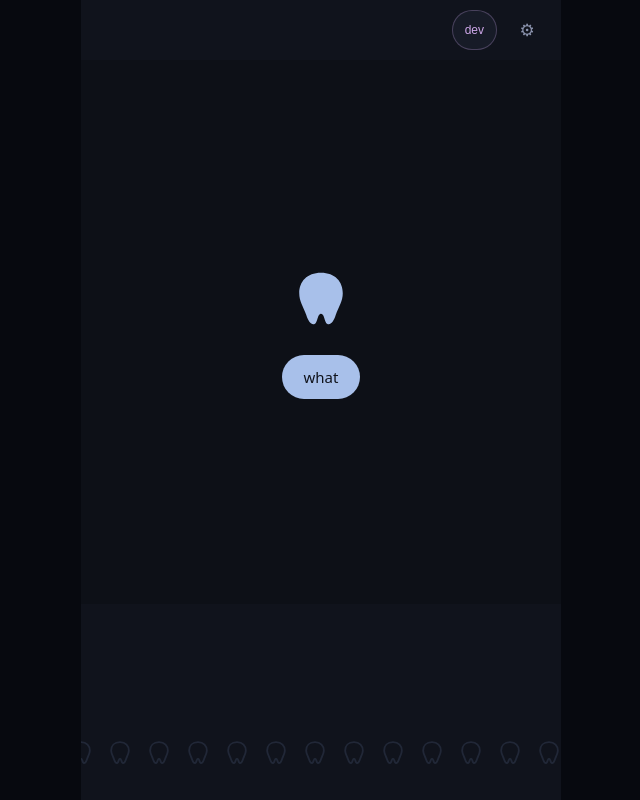
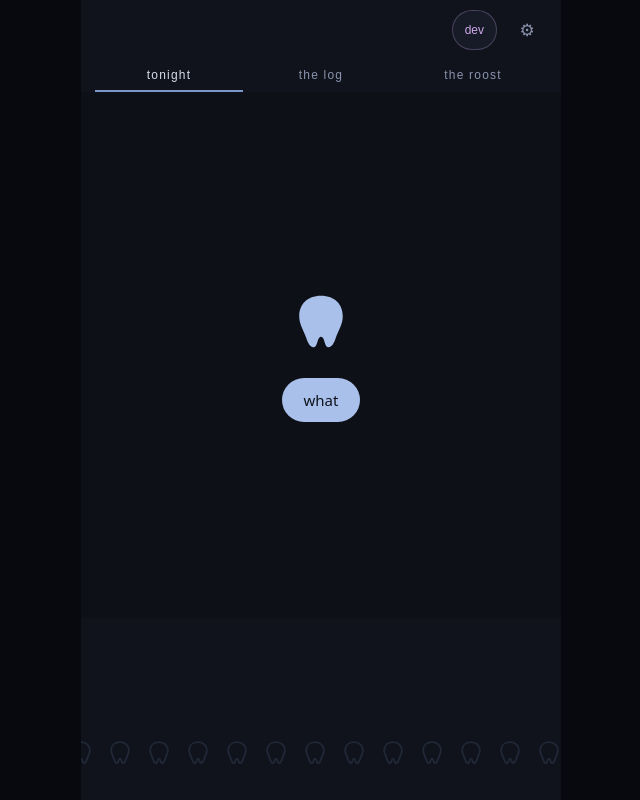
Before and after one commit to earchibald/tooth-fairy, a website with bundled scripts: page index.html in a window 1280 px wide. Shown: the whole page, without its empty margins (319-959 px from the left). Built offline with nearby package versions, Linux system fonts and the light colour scheme.

Commit message:
Three-tab UX: tonight / the log / the roost, badges, forced beat focus
Co-Authored-By: Claude Fable 5 <noreply@anthropic.com>
Claude-Session: https://claude.ai/code/session_01RyXbkCGnRcrqrKLrvEnSwg

```diff
--- a/css/main.css
+++ b/css/main.css
@@ -279,3 +279,21 @@ textarea.saveBox { width: 100%; height: 70px; resize: none; }
      (the JS timeout removes the node). */
   .float { animation: none !important; opacity: 1; }
 }
+
+/* ---------- tabs ---------- */
+.tabBar { display: flex; gap: 4px; padding: 0 14px; }
+.tabBtn {
+  flex: 1; background: none; border: none; border-bottom: 2px solid transparent;
+  color: var(--dim); font-size: 12px; letter-spacing: 0.1em; padding: 8px 0;
+  cursor: pointer; position: relative;
+}
+.tabBtn.active { color: var(--ink); border-bottom-color: var(--accent); }
+.tabDot {
+  position: absolute; top: 6px; right: 12px; width: 6px; height: 6px;
+  border-radius: 50%; background: var(--glow);
+}
+.tabPanel { flex: 1; overflow-y: auto; display: flex; flex-direction: column; }
+.logPlaceholder {
+  margin: auto; color: var(--dim); font-size: 13px; letter-spacing: 0.1em;
+  text-transform: uppercase;
+}
--- a/js/config/names.js
+++ b/js/config/names.js
@@ -48,6 +48,7 @@ export const NAME_DEFAULTS = Object.freeze({
   verbs: Object.freeze({
     tiptoe: 'TIPTOE', readNote: 'READ A NOTE', journal: 'JOURNAL',
   }),
+  tabs: Object.freeze({ tonight: 'tonight', log: 'the log', roost: 'the roost' }),
   meters: Object.freeze({
     teeth: 'TEETH', notes: 'notes', belief: 'BELIEF', stir: 'STIR',
     noise: 'noise', hush: 'hush',
--- a/js/main.js
+++ b/js/main.js
@@ -150,7 +150,7 @@ function drainSfx() {
         if (aside) ui.stage.aside(aside.text);
         break;
       }
-      case 'reveal': break;    // the roost handles arrival ceremony
+      case 'reveal': ui.tabs.setBadge('roost', true); break; // dot the roost tab; the roost itself handles arrival ceremony
       case 'ferry': break;     // the conveyor lump is the feedback
       case 'expire': break;
       default: break;
@@ -193,6 +193,11 @@ document.addEventListener('visibilitychange', () => {
 });
 
 // ---- keyboard ----
+const TAB_ORDER = ['tonight', 'log', 'roost'];
+function cycle(d) {
+  const i = TAB_ORDER.indexOf(ui.tabs.active());
+  ui.tabs.show(TAB_ORDER[(i + d + 3) % 3]);
+}
 document.addEventListener('keydown', (e) => {
   if (e.repeat || e.metaKey || e.ctrlKey || e.altKey) return;
   const t = e.target;
@@ -218,6 +223,8 @@ document.addEventListener('keydown', (e) => {
         : ui.overlays.openJournal(box.state, script);
       break;
     case 'Escape': ui.overlays.closeAll(); break;
+    case '[': cycle(-1); break;
+    case ']': cycle(1); break;
     default:
       if (e.key >= '1' && e.key <= '9') ui.roost.pressKey(Number(e.key));
   }
--- a/js/ui/render.js
+++ b/js/ui/render.js
@@ -9,6 +9,7 @@ import { createStage } from './stage.js';
 import { createRoost } from './roost.js';
 import { createOverlays } from './overlays.js';
 import { createConveyor } from './conveyor.js';
+import { createTabs } from './tabs.js';
 
 function el(tag, cls, text) {
   const node = document.createElement(tag);
@@ -62,9 +63,16 @@ export function buildUI(app, ctx) {
   topbar.append(beliefMeter, stirMeter, spacer, notesChip, journalBtn, settingsBtn);
   app.appendChild(topbar);
 
+  // ---- tabs ----
+  const tabs = createTabs(app, names);
+  app.appendChild(tabs.bar);
+  app.appendChild(tabs.panels.tonight);
+  app.appendChild(tabs.panels.log);
+  app.appendChild(tabs.panels.roost);
+
   // ---- stage ----
   const stageEl = el('main');
-  app.appendChild(stageEl);
+  tabs.panels.tonight.appendChild(stageEl);
   const stage = createStage(stageEl, {
     vfx,
     script: ctx.script,
@@ -76,9 +84,12 @@ export function buildUI(app, ctx) {
     onOrphan: (id) => { dispatch('dismissBeat', { id }); },
   });
 
+  // ---- the log (placeholder until task 11) ----
+  tabs.panels.log.appendChild(el('h2', 'logPlaceholder', names.tabs.log));
+
   // ---- roost ----
   const roostEl = el('section');
-  app.appendChild(roostEl);
+  tabs.panels.roost.appendChild(roostEl);
   const roost = createRoost(roostEl, {
     cfg, names, vfx, dispatch, onCeremony: ctx.onCeremony,
   });
@@ -141,6 +152,7 @@ export function buildUI(app, ctx) {
   const set = (k, v, fn) => { if (cache[k] !== v) { cache[k] = v; fn(v); } };
 
   function update(state) {
+    if (state.beatQueue.length && tabs.active() !== 'tonight') tabs.show('tonight');
     const palette = vfx.palettes[state.act] || vfx.palettes[0];
     set('act', state.act, () => {
       app.dataset.act = String(state.act);
@@ -189,5 +201,5 @@ export function buildUI(app, ctx) {
     roost.update(state);
   }
 
-  return { update, stage, roost, overlays, conveyor, tapBtn, spawnFloat };
+  return { update, stage, roost, overlays, conveyor, tapBtn, spawnFloat, tabs };
 }
--- /dev/null
+++ b/js/ui/tabs.js
@@ -0,0 +1,39 @@
+// Three-tab layer. Panels persist; switching toggles hidden. Badges are dots.
+export function createTabs(app, names) {
+  const bar = document.createElement('nav');
+  bar.className = 'tabBar';
+  const panels = {};
+  const buttons = {};
+  let current = 'tonight';
+  for (const id of ['tonight', 'log', 'roost']) {
+    const btn = document.createElement('button');
+    btn.className = 'tabBtn';
+    btn.dataset.testid = 'tab-' + id;
+    btn.appendChild(document.createTextNode(names.tabs[id]));
+    const dot = document.createElement('span');
+    dot.className = 'tabDot';
+    dot.hidden = true;
+    btn.appendChild(dot);
+    btn.addEventListener('click', () => show(id));
+    bar.appendChild(btn);
+    buttons[id] = { btn, dot };
+    const panel = document.createElement('section');
+    panel.className = 'tabPanel';
+    panel.dataset.tab = id;
+    panels[id] = panel;
+  }
+  function show(id) {
+    current = id;
+    for (const key of Object.keys(panels)) {
+      panels[key].hidden = key !== id;
+      buttons[key].btn.classList.toggle('active', key === id);
+    }
+    if (id !== 'tonight') buttons[id].dot.hidden = true;
+  }
+  show('tonight');
+  return {
+    bar, panels, show,
+    active: () => current,
+    setBadge(id, on) { buttons[id].dot.hidden = !on; },
+  };
+}
```
